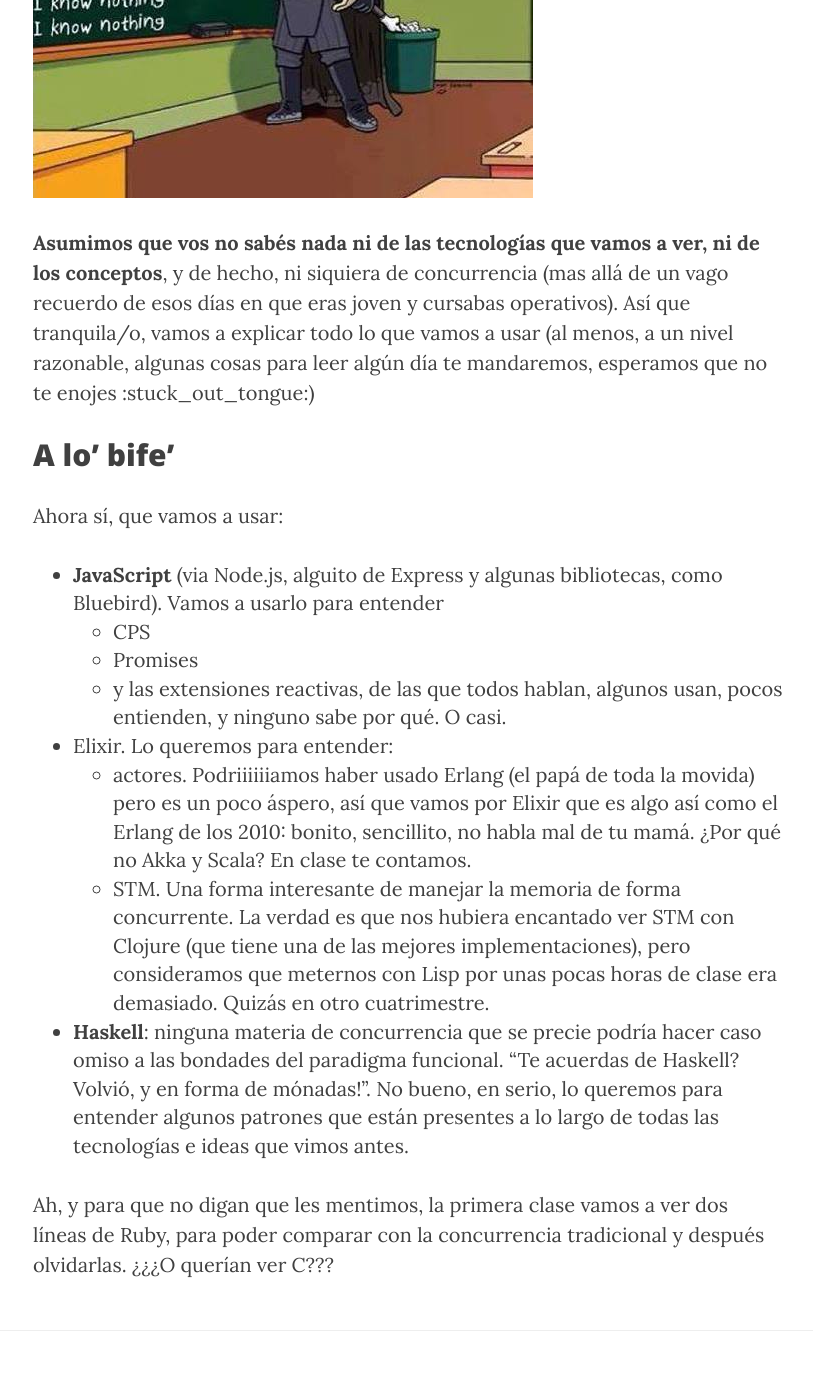
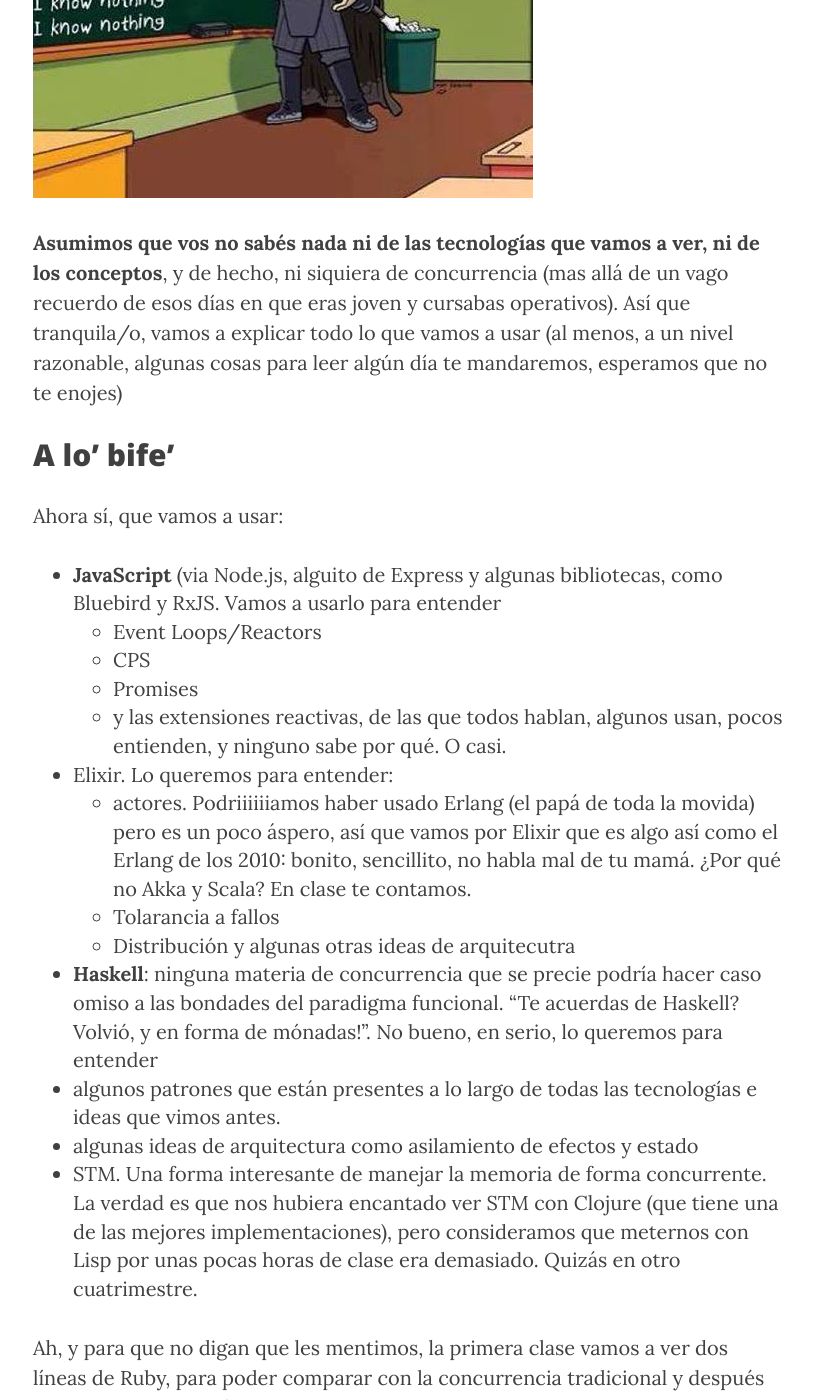
Before and after one commit to arquitecturas-concurrentes/arquitecturas-concurrentes.github.io, a Jekyll site: the page built from tecnologias.md, in a window 1280 px wide and 1400 px high, scrolled down 1367 px. Shown: the whole window, without its empty margins (232-1045 px from the left). Built offline with Jekyll 4.4.1, drawn with Linux system fonts in a browser that asks for light colours; nearby versions of some CDN libraries.

Commit message:
Update tecnologias.md

```diff
--- a/tecnologias.md
+++ b/tecnologias.md
@@ -17,21 +17,26 @@ Así que **no vamos a matarte** con 18,5 lenguajes, 40 frameworks, 39 biblioteca
 ## You know nothing, Jon Snow
 ![](/img/iknownothing.jpg)
 
-**Asumimos que vos no sabés nada ni de las tecnologías que vamos a ver, ni de los conceptos**, y de hecho, ni siquiera de concurrencia (mas allá de un vago recuerdo de esos días en que eras joven y cursabas operativos). Así que tranquila/o, vamos a explicar todo lo que vamos a usar (al menos, a un nivel razonable, algunas cosas para leer algún día te mandaremos, esperamos que no te enojes :stuck_out_tongue:)
+**Asumimos que vos no sabés nada ni de las tecnologías que vamos a ver, ni de los conceptos**, y de hecho, ni siquiera de concurrencia (mas allá de un vago recuerdo de esos días en que eras joven y cursabas operativos). Así que tranquila/o, vamos a explicar todo lo que vamos a usar (al menos, a un nivel razonable, algunas cosas para leer algún día te mandaremos, esperamos que no te enojes)
 
 
 ## A lo' bife'
 
 Ahora sí, que vamos a usar:
 
-  * **JavaScript** (via [Node.js](https://nodejs.org), alguito de Express y algunas bibliotecas, como Bluebird). Vamos a usarlo para entender
+  * **JavaScript** (via [Node.js](https://nodejs.org), alguito de Express y algunas bibliotecas, como [Bluebird](https://github.com/petkaantonov/bluebird) y [RxJS](https://github.com/Reactive-Extensions/RxJS). Vamos a usarlo para entender
+    * Event Loops/Reactors
     * CPS
     * Promises
     * y las extensiones reactivas, de las que todos hablan, algunos usan, pocos entienden, y ninguno sabe por qué. O casi.
   * [Elixir](http://elixir-lang.org/). Lo queremos para entender:
     * actores. Podriiiiiiamos haber usado [Erlang](http://www.erlang.org/) (el papá de toda la movida) pero es un poco áspero, así que vamos por Elixir que es algo así como el Erlang de los 2010: bonito, sencillito, no habla mal de tu mamá. ¿Por qué no Akka y Scala? En clase te contamos.
-    * STM. Una forma interesante de manejar la memoria de forma concurrente. La verdad es que nos hubiera encantado ver STM con Clojure (que tiene una de las mejores implementaciones), pero consideramos que meternos con Lisp por unas pocas horas de clase era demasiado. Quizás en otro cuatrimestre.
-  * **Haskell**: ninguna materia de concurrencia que se precie podría hacer caso omiso a las bondades del paradigma funcional. "Te acuerdas de Haskell? Volvió, y en forma de mónadas!". No bueno, en serio, lo queremos para entender algunos patrones que están presentes a lo largo de todas las tecnologías e ideas que vimos antes.
+    * Tolarancia a fallos
+    * Distribución y algunas otras ideas de arquitecutra
+  * **Haskell**: ninguna materia de concurrencia que se precie podría hacer caso omiso a las bondades del paradigma funcional. "Te acuerdas de Haskell? Volvió, y en forma de mónadas!". No bueno, en serio, lo queremos para entender
+   * algunos patrones que están presentes a lo largo de todas las tecnologías e ideas que vimos antes.
+   * algunas ideas de arquitectura como asilamiento de efectos y estado
+   * STM. Una forma interesante de manejar la memoria de forma concurrente. La verdad es que nos hubiera encantado ver STM con Clojure (que tiene una de las mejores implementaciones), pero consideramos que meternos con Lisp por unas pocas horas de clase era demasiado. Quizás en otro cuatrimestre.
 
 
 Ah, y para que no digan que les mentimos, la primera clase vamos a ver dos líneas de Ruby, para poder comparar con la concurrencia tradicional y después olvidarlas. ¿¿¿O querían ver C???
```
